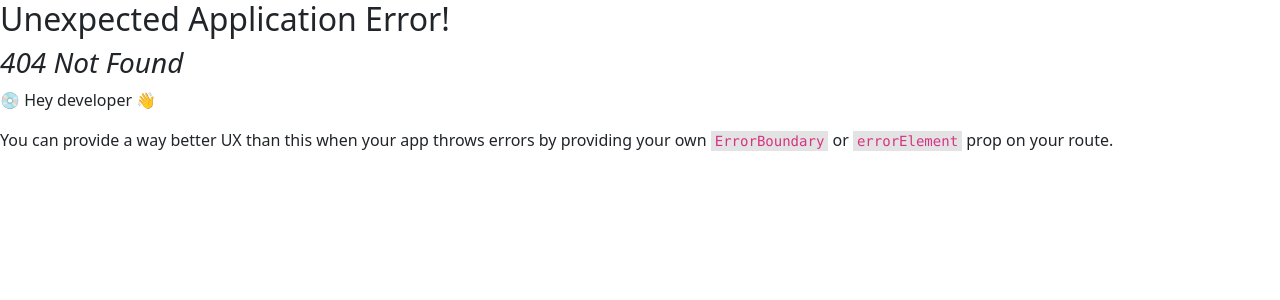
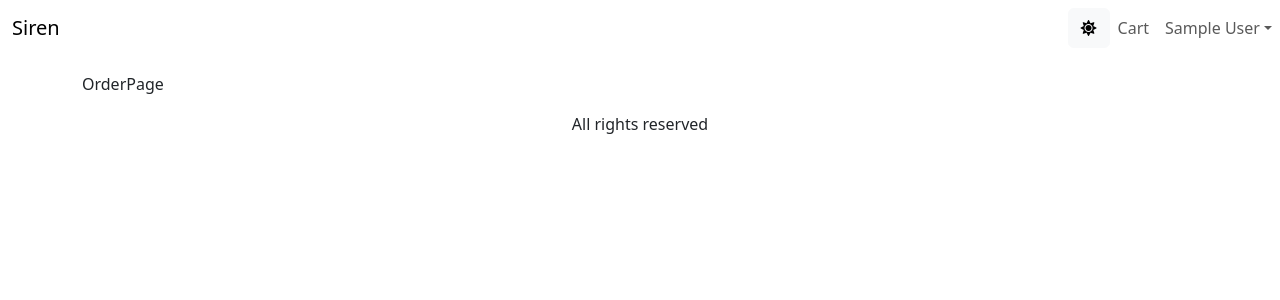
Before and after one commit to whatthefoobar/siren-ecomm-app, a React (Vite) app in the folder frontend/: page /order/1 in a window 1280 px wide. Before the commit this address had no page. Shown: the top 300 px of the page. Built offline with nearby package versions, Linux system fonts and the light colour scheme; sample sign-in values are in the browser's storage.

Commit message:
blanc order page created w route

```diff
--- a/frontend/src/main.tsx
+++ b/frontend/src/main.tsx
@@ -22,6 +22,7 @@
 import PaymentMethodPage from "./pages/PaymentMethodPage";
 import ProtectedRoute from "./components/ProtectedRoute";
 import PlaceOrderPage from "./pages/PlaceOrderPage";
+import OrderPage from "./pages/OrderPage";
 
 const router = createBrowserRouter(
   createRoutesFromElements(
@@ -35,6 +36,7 @@
         <Route path="shipping" element={<ShippingAddressPage />} />
         <Route path="payment" element={<PaymentMethodPage />} />
         <Route path="/placeorder" element={<PlaceOrderPage />} />
+        <Route path="/order/:orderId" element={<OrderPage />} />
       </Route>
       {/* <Route path="dashboard" element={<Dashboard />} /> */}
       {/* ... etc. */}
--- /dev/null
+++ b/frontend/src/pages/OrderPage.tsx
@@ -0,0 +1,7 @@
+import React from "react";
+
+const OrderPage = () => {
+  return <div>OrderPage</div>;
+};
+
+export default OrderPage;
```
